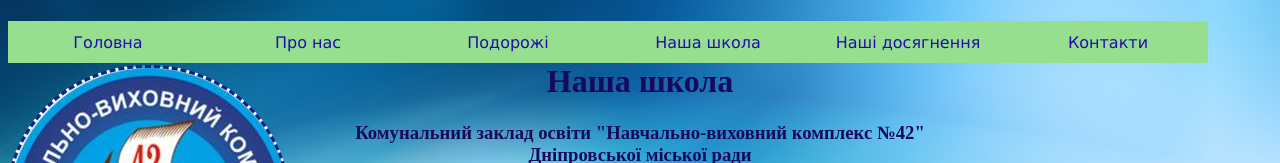
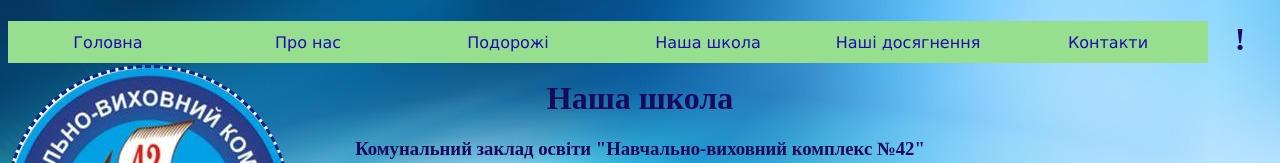
Before and after one commit to lagutenko/myclass, a plain HTML site: page 3.html in a window 1280 px wide. Shown: the top 163 px of the page. Drawn offline with Linux system fonts and the light colour scheme.

Commit message:
Update 3.html

```diff
--- a/3.html
+++ b/3.html
@@ -48,6 +48,7 @@
                 </ul>
             </div>
         <div class="emblema2"  alt="emblema" ></div>
+     <h1 class="nazva1">!</h1>
     <h1 class="nazva1">Наша школа</h1>
     <h3 class="nazva1">Комунальний заклад освіти "Навчально-виховний комплекс №42"
         <br> Дніпровської міської ради</h3>
```
